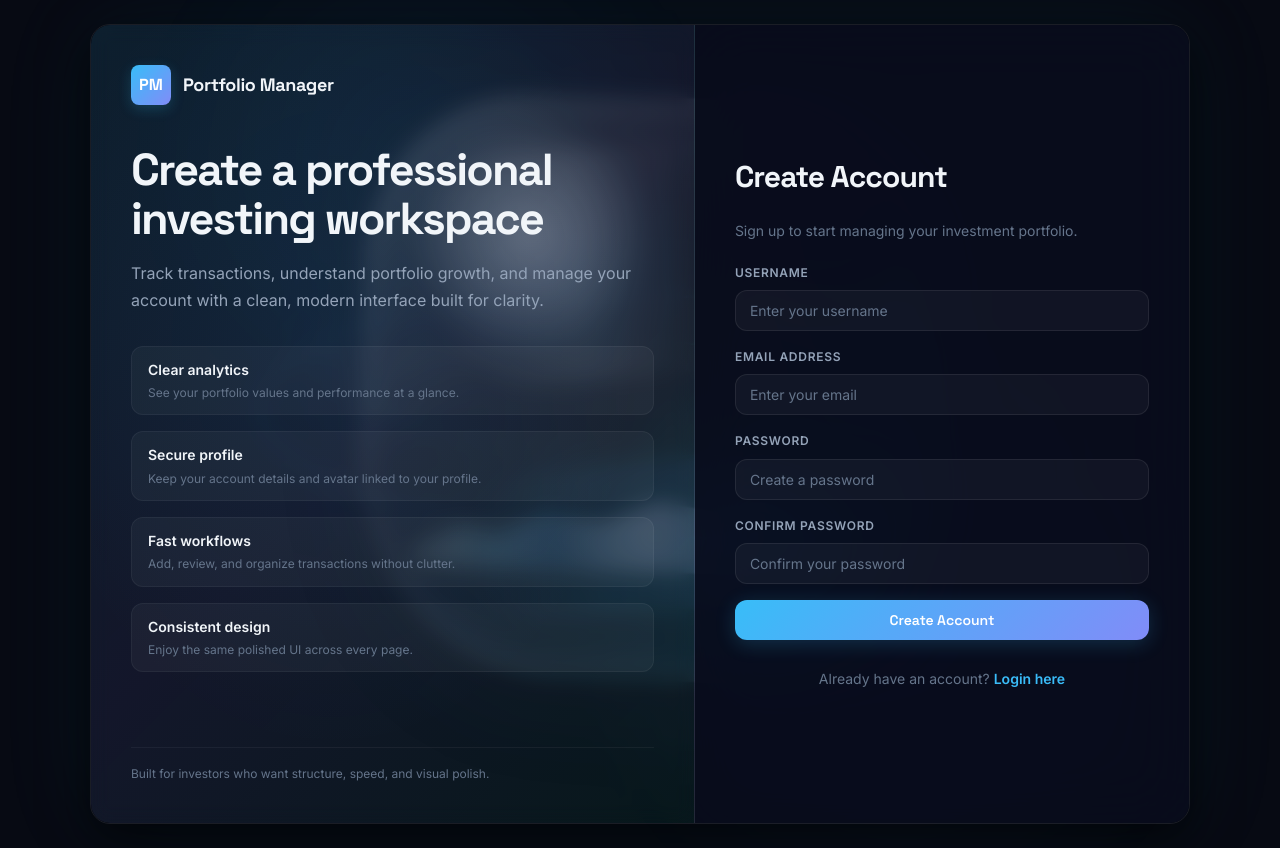
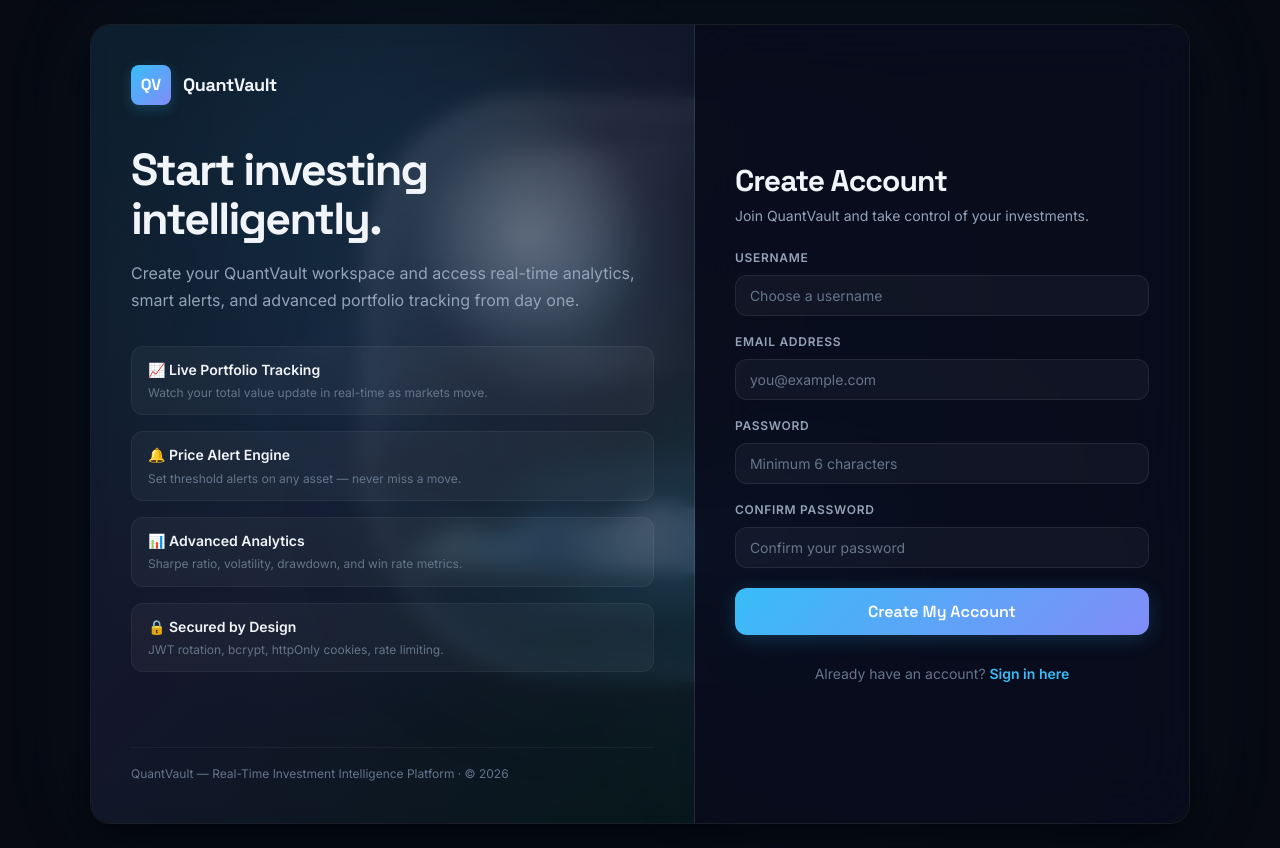
Before and after one commit to David-Antony/QuantVault-Real-Time-Investment-Portfolio-Intelligence-Platform, a website: page public/signup.html in a window 1280 px wide. Drawn offline with nearby package versions, Linux system fonts and the light colour scheme.

Commit message:
feat: redesign login and signup pages with dark glass forms

```diff
--- a/public/signup.html
+++ b/public/signup.html
@@ -3,13 +3,16 @@
 <head>
     <meta charset="UTF-8">
     <meta name="viewport" content="width=device-width, initial-scale=1.0">
-    <title>Portfolio Management System - Sign Up</title>
+    <title>QuantVault — Create Account</title>
+    <meta name="description" content="Create your QuantVault account and start tracking your investments with real-time intelligence.">
     <link rel="preconnect" href="https://fonts.googleapis.com">
     <link rel="preconnect" href="https://fonts.gstatic.com" crossorigin>
-    <link href="https://fonts.googleapis.com/css2?family=Inter:wght@400;500;700&family=Poppins:wght@500;600;700&display=swap" rel="stylesheet">
+    <link href="https://fonts.googleapis.com/css2?family=Space+Grotesk:wght@400;500;600;700;800&family=Inter:wght@300;400;500;600;700&family=JetBrains+Mono:wght@400;500;600&display=swap" rel="stylesheet">
     <link rel="stylesheet" href="css/styles.css">
 </head>
 <body class="signup-page">
+
+    <!-- Animated Market Orb Background -->
     <div class="market-orb ticker-crystal" aria-hidden="true">
         <div class="market-orb__scene">
             <span class="market-orb__ring market-orb__ring--outer"></span>
@@ -23,46 +26,50 @@
             <div class="market-orb__signal" aria-hidden="true"></div>
         </div>
     </div>
+
     <main class="signup-shell">
+        <!-- Left: Brand Hero Panel -->
         <section class="signup-hero">
             <div class="signup-hero-content">
                 <div class="signup-brand">
-                    <div class="signup-brand-mark">PM</div>
-                    <span>Portfolio Manager</span>
+                    <div class="signup-brand-mark">QV</div>
+                    <span>QuantVault</span>
                 </div>
-                <h1>Create a professional investing workspace</h1>
+                <h1>Start investing<br>intelligently.</h1>
                 <p>
-                    Track transactions, understand portfolio growth, and manage your account with a clean,
-                    modern interface built for clarity.
+                    Create your QuantVault workspace and access real-time analytics, smart alerts, and advanced portfolio tracking from day one.
                 </p>
 
                 <div class="signup-benefits">
                     <div class="signup-benefit">
-                        <strong>Clear analytics</strong>
-                        <span>See your portfolio values and performance at a glance.</span>
+                        <strong>📈 Live Portfolio Tracking</strong>
+                        <span>Watch your total value update in real-time as markets move.</span>
                     </div>
                     <div class="signup-benefit">
-                        <strong>Secure profile</strong>
-                        <span>Keep your account details and avatar linked to your profile.</span>
+                        <strong>🔔 Price Alert Engine</strong>
+                        <span>Set threshold alerts on any asset — never miss a move.</span>
                     </div>
                     <div class="signup-benefit">
-                        <strong>Fast workflows</strong>
-                        <span>Add, review, and organize transactions without clutter.</span>
+                        <strong>📊 Advanced Analytics</strong>
+                        <span>Sharpe ratio, volatility, drawdown, and win rate metrics.</span>
                     </div>
                     <div class="signup-benefit">
-                        <strong>Consistent design</strong>
-                        <span>Enjoy the same polished UI across every page.</span>
+                        <strong>🔒 Secured by Design</strong>
+                        <span>JWT rotation, bcrypt, httpOnly cookies, rate limiting.</span>
                     </div>
                 </div>
             </div>
             <div class="signup-hero-footer">
-                Built for investors who want structure, speed, and visual polish.
+                QuantVault — Real-Time Investment Intelligence Platform · © 2026
             </div>
         </section>
 
+        <!-- Right: Signup Form -->
         <section class="signup-card" aria-labelledby="signupTitle">
-            <h2 id="signupTitle">Create Account</h2>
-            <p>Sign up to start managing your investment portfolio.</p>
+            <div>
+                <h2 id="signupTitle">Create Account</h2>
+                <p>Join QuantVault and take control of your investments.</p>
+            </div>
 
             <div id="errorMessage" class="error-message"></div>
             <div id="successMessage" class="success-message"></div>
@@ -70,29 +77,31 @@
             <form id="signupForm" novalidate>
                 <div class="form-group">
                     <label for="username">Username</label>
-                    <input type="text" id="username" name="username" placeholder="Enter your username" required>
+                    <input type="text" id="username" name="username" placeholder="Choose a username" required autocomplete="username">
                 </div>
 
                 <div class="form-group">
                     <label for="email">Email Address</label>
-                    <input type="email" id="email" name="email" placeholder="Enter your email" required>
+                    <input type="email" id="email" name="email" placeholder="you@example.com" required autocomplete="email">
                 </div>
 
                 <div class="form-group">
                     <label for="password">Password</label>
-                    <input type="password" id="password" name="password" placeholder="Create a password" required minlength="6">
+                    <input type="password" id="password" name="password" placeholder="Minimum 6 characters" required minlength="6" autocomplete="new-password">
                 </div>
 
                 <div class="form-group">
                     <label for="confirmPassword">Confirm Password</label>
-                    <input type="password" id="confirmPassword" name="confirmPassword" placeholder="Confirm your password" required>
+                    <input type="password" id="confirmPassword" name="confirmPassword" placeholder="Confirm your password" required autocomplete="new-password">
                 </div>
 
-                <button type="submit" class="submit-btn primary">Create Account</button>
+                <button type="submit" class="btn w-full" style="padding: 13px 24px; font-size: 1rem; border-radius: 12px; margin-top: 4px;">
+                    Create My Account
+                </button>
             </form>
 
             <div class="login-link">
-                Already have an account? <a href="login.html" id="loginLink">Login here</a>
+                Already have an account? <a href="login.html" id="loginLink">Sign in here</a>
             </div>
         </section>
     </main>
```
Also changed, not shown: public/login.html (+31 -21 lines).
